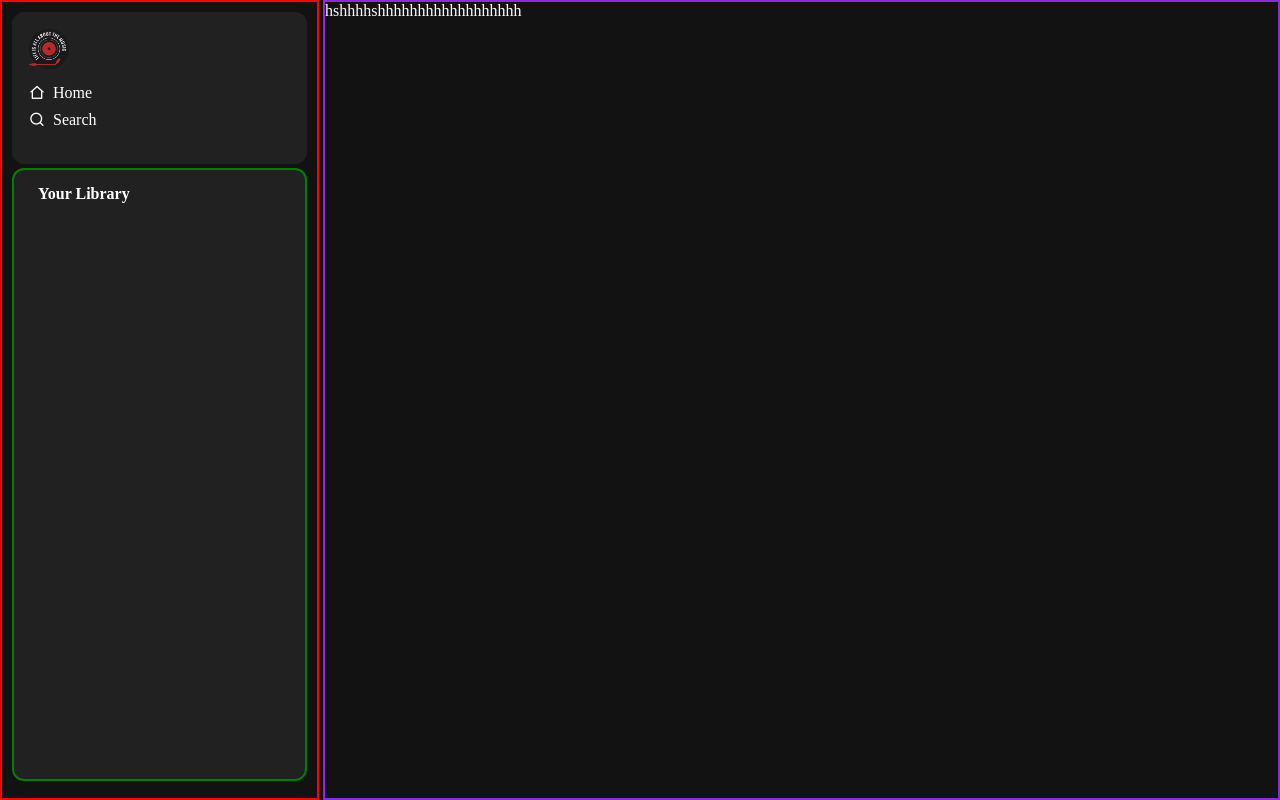
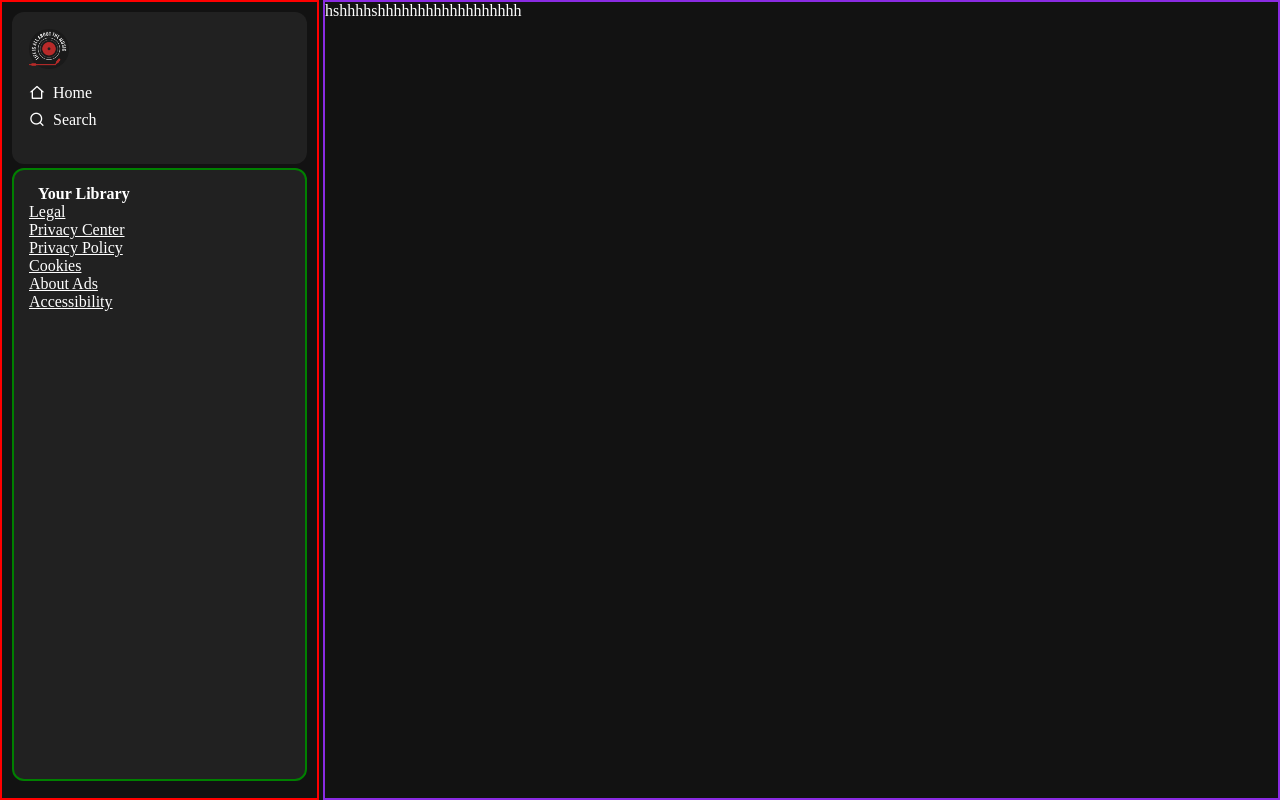
Before and after one commit to jeeyalal/Music-web, a plain HTML site: page index.html in a window 1280 px wide. Drawn offline with nearby package versions, Linux system fonts and the light colour scheme; some icons are missing.

Commit message:
Updated the files

```diff
--- a/index.html
+++ b/index.html
@@ -26,7 +26,16 @@
             <div class="left-down">
                 <div class="center">
                     <i class="ri-book-shelf-line"></i>
-                <h4>Your Library</h4>
+                    <h4>Your Library</h4>
+                </div>
+
+                <div class="footer">
+                    <div><a href="#">Legal</a></div>
+                    <div><a href="#">Privacy Center</a></div>
+                    <div><a href="#">Privacy Policy</a> </div>
+                    <div><a href="#">Cookies</a></div>
+                    <div><a href="#">About Ads</a></div>
+                    <div><a href="#">Accessibility</a></div>
                 </div>
 
             </div>
@@ -36,7 +45,7 @@
         <!--  -->
 
         <div class="right">
-        hshhhhshhhhhhhhhhhhhhhhhh
+            hshhhhshhhhhhhhhhhhhhhhhh
         </div>
     </div>
 
--- a/style.css
+++ b/style.css
@@ -61,8 +61,15 @@ html , body{
     margin-top: -6px;
     background-color: #212121;
     border-radius: 12px;
+    position: relative;
 
 }
+.left-down .footer{
+
+
+}
+
+
 .left-down .center{
     display: flex;
     align-items: center;
```
